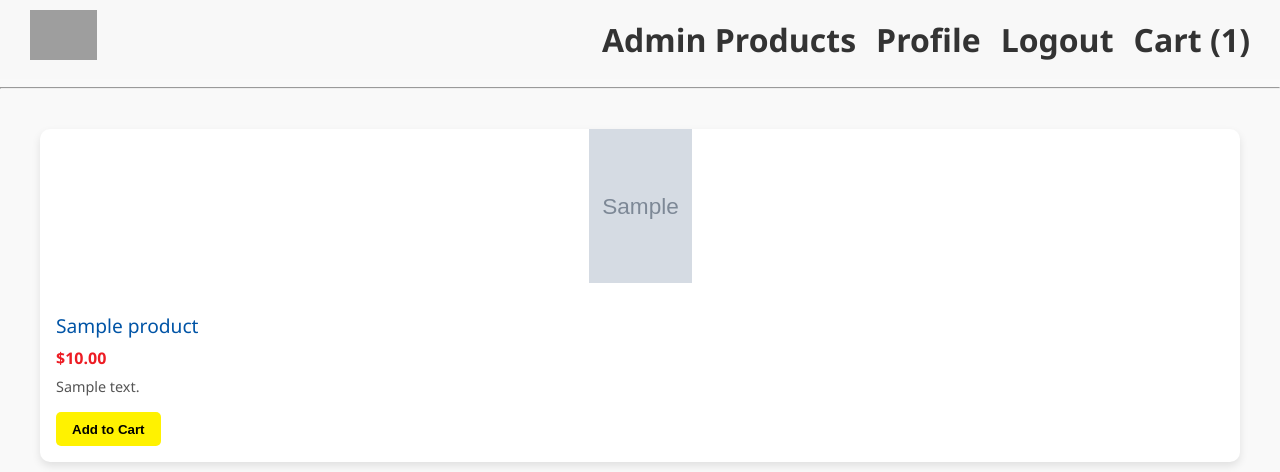
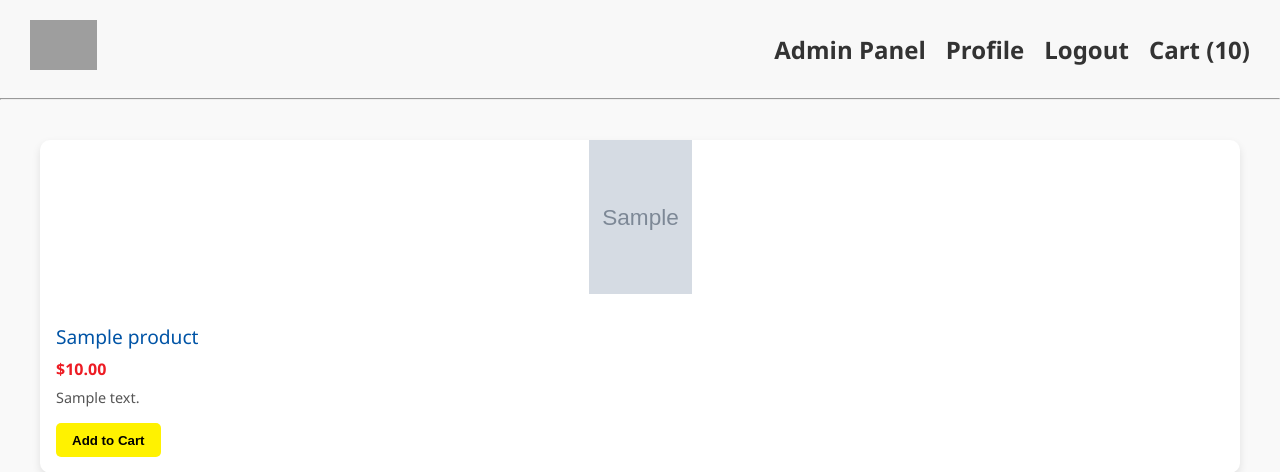
Before and after one commit to hiibolt/spells_r_us, a PHP site: page / in a window 1280 px wide. Shown: the top 472 px of the page. Run offline with PHP 8.4, Linux system fonts and the light colour scheme; the visitor is signed in with stand-in values (Sample User, id 1); tables that the repository leaves empty hold one stand-in row (values such as "Sample post"); grey boxes marked "Sample" are stand-in pictures; data that the repository does not hold is empty; a stand-in replaces the project's code that opens the database connection; grey boxes are pictures that could not be loaded.

Commit message:
feat: Finished header.php with all requirement in kanban board

```diff
--- a/header.php
+++ b/header.php
@@ -11,7 +11,7 @@ function isEmployee() {
 
 $userId = $_SESSION['userId'];
 
-$stmt = $pdo->prepare("SELECT COUNT(*) AS CartProductCount FROM ProductInUserCart WHERE UserId = ?");
+$stmt = $pdo->prepare("SELECT COALESCE(SUM(Quantity), 0) AS CartItemCount FROM ProductInUserCart WHERE UserId = ?;");
 $stmt->execute([$userId]);
 $cartItemCount = $stmt->fetchColumn();
 
@@ -27,7 +27,7 @@ $cartItemCount = $stmt->fetchColumn();
         <ul class="nav-links">
             <?php if (isLoggedIn()): ?>
                 <?php if (isEmployee()): ?>
-                    <li><a href="admin_products.php">Admin Products</a></li>
+                    <li><a href="admin_products.php">Admin Panel</a></li>
                 <?php endif; ?>
 
                 <li><a href="profile.php">Profile</a></li>
--- a/styles/header.css
+++ b/styles/header.css
@@ -5,17 +5,29 @@
     align-items: center;
     padding: 10px 30px;
     background-color: #f8f8f8;
+    height: 70px;
+    vertical-align: middle;
+}
+
+/* Logo container */
+.logo {
+    display: flex;
+    align-items: center;
+    height: 100%;
 }
 
 /* Logo stays on the left */
 .logo img {
     height: 50px;
+    object-fit: contain;
+    vertical-align: middle;
 }
 
 /* Nav container */
 .nav {
-    flex-grow: 1;
+    display: flex;
     text-align: right;
+    align-items: center;
 }
 
 /* Nav links styling */
@@ -31,8 +43,10 @@
     text-decoration: none;
     color: #333;
     font-weight: bold;
+    vertical-align: middle;
+    font-size: 24px;
 }
 
 .nav-links li a:hover {
-    color: #007BFF;
+    color: #6200ff;
 }
```
